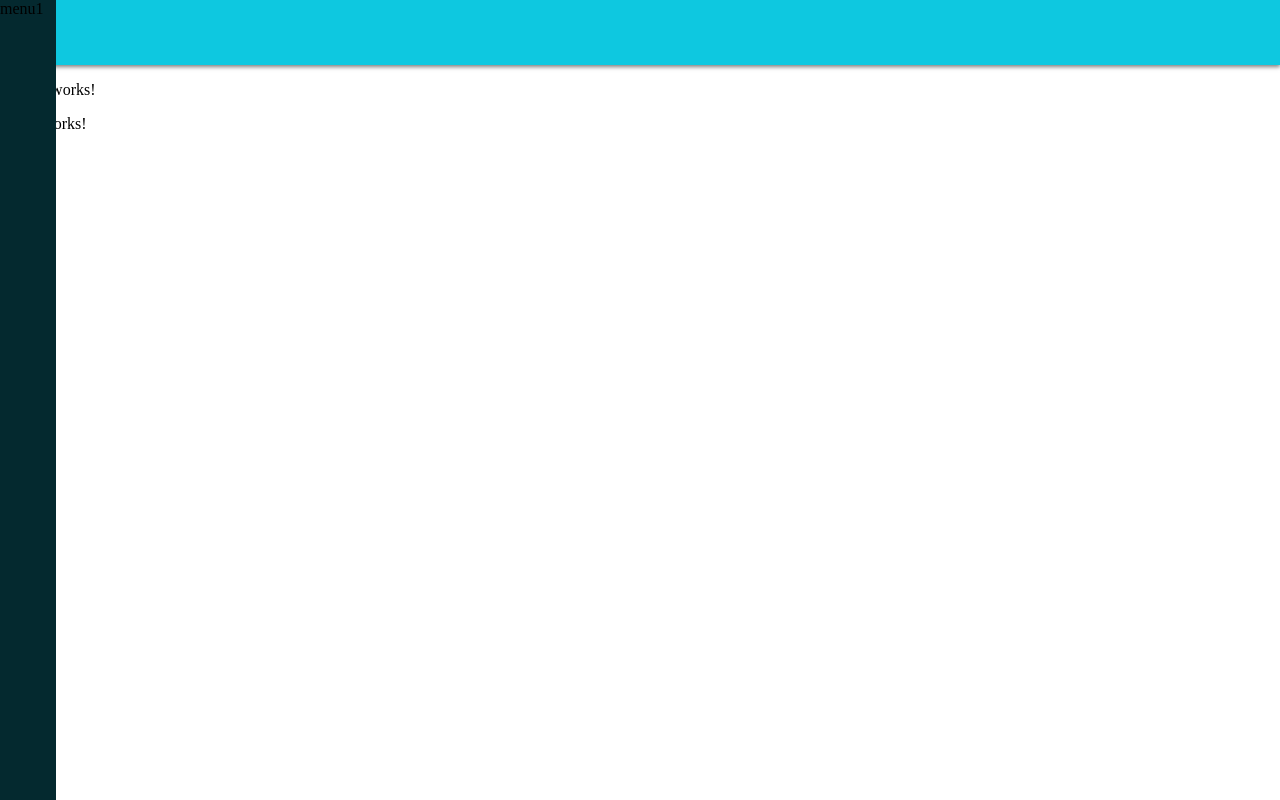
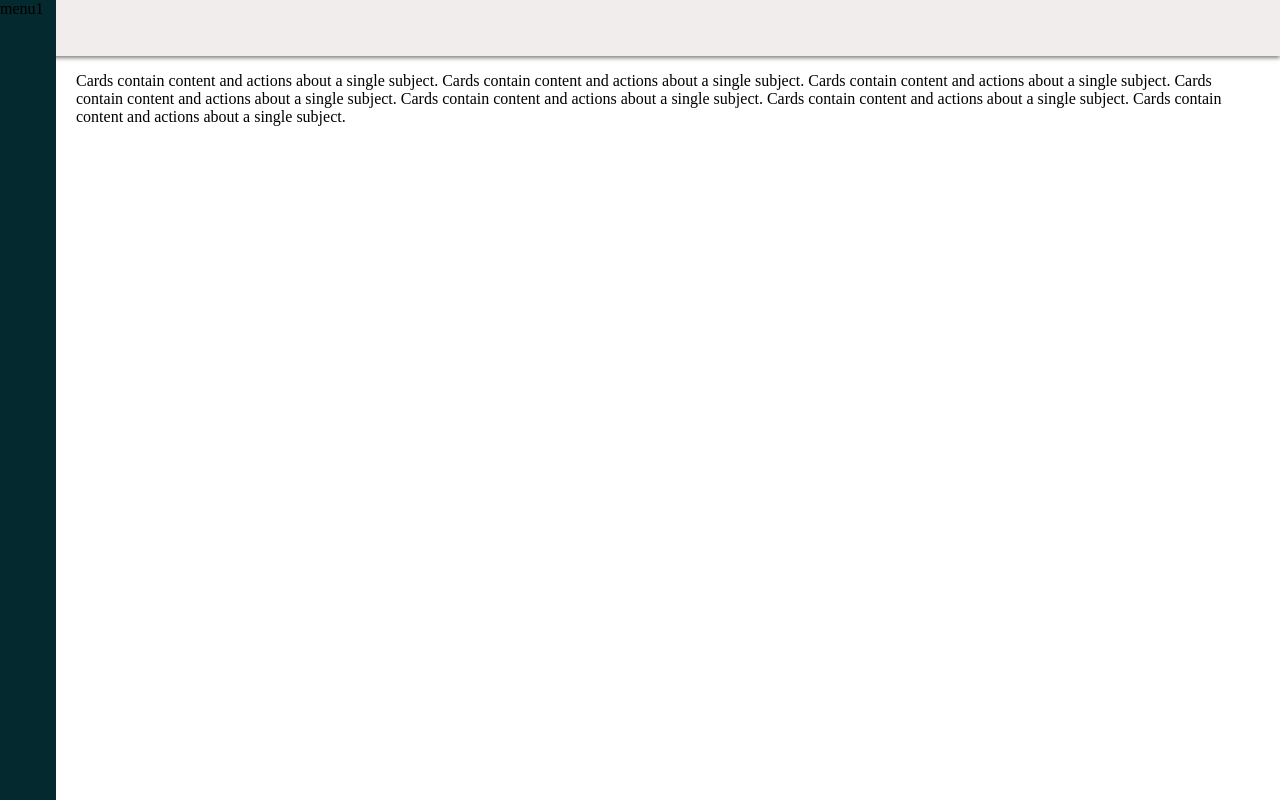
Before and after one commit to neoito-hub/sidebar-plugin-demo, an Angular app: page / in a window 1280 px wide. Built offline with nearby package versions, Linux system fonts and the light colour scheme.

Commit message:
Layout and toolbar fix

```diff
--- a/src/app/component/content/content.component.html
+++ b/src/app/component/content/content.component.html
@@ -1,3 +1,9 @@
-<p>
-  content works!
-</p>
+<div>
+  <p>
+    Cards contain content and actions about a single subject. Cards contain content and actions about a single subject. Cards
+    contain content and actions about a single subject. Cards contain content and actions about a single subject. Cards contain
+    content and actions about a single subject. Cards contain content and actions about a single subject. Cards contain content
+    and actions about a single subject.
+
+  </p>
+</div>
--- a/src/app/component/topbar/topbar.component.css
+++ b/src/app/component/topbar/topbar.component.css
@@ -1,5 +1,5 @@
-.top-bar {
-  background: #0ec8e0;
-  height: 65px;
+.t-bar {
+  background: rgba(222, 211, 211, 0.42);
+  height: 56px;
   box-shadow: 0 2px 4px rgba(0, 0, 0, 0.5);
 }
--- a/src/app/component/topbar/topbar.component.html
+++ b/src/app/component/topbar/topbar.component.html
@@ -1,3 +1,3 @@
-<div class="top-bar">
+<div class="t-bar">
 
 </div>
--- a/src/app/container/layout/layout.component.css
+++ b/src/app/container/layout/layout.component.css
@@ -0,0 +1,3 @@
+.content-container {
+  margin: 4px 20px 8px 76px;
+}
--- a/src/app/container/layout/layout.component.html
+++ b/src/app/container/layout/layout.component.html
@@ -1,4 +1,10 @@
 <topbar></topbar>
-<sidebar></sidebar>
-<content></content>
-<footer></footer>
+<div>
+  <sidebar></sidebar>
+
+  <div class="content-container">
+    <content></content>
+  </div>
+
+</div>
+<!-- <footer></footer> -->
```
